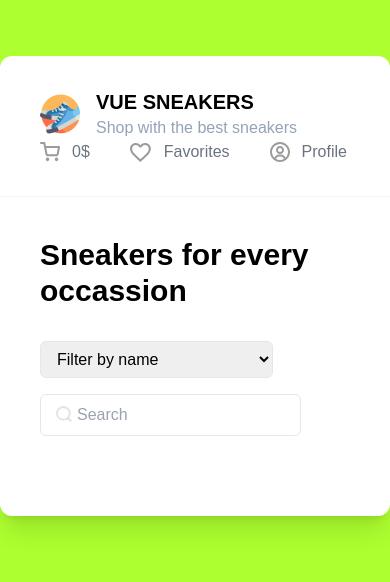
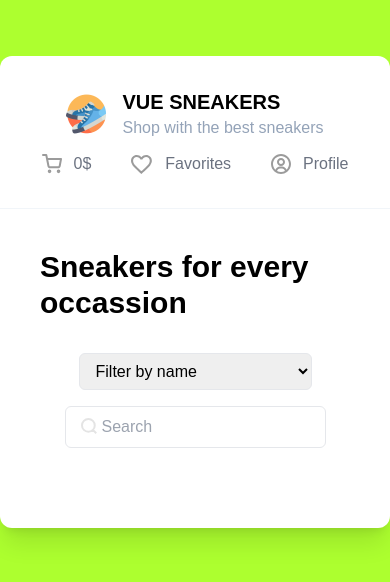
Before and after one commit to devnazarchuk/vue-sneakers, a Vue app: page / in a window 390 px wide. Shown: the top 582 px of the page. Built offline with nearby package versions, Linux system fonts and the light colour scheme; no server answers; a web font is replaced by a local one.

Commit message:
+ addaptive

```diff
--- a/src/components/CardList.vue
+++ b/src/components/CardList.vue
@@ -8,7 +8,7 @@ defineProps({
 const emit = defineEmits(['addToFavorite', 'addToCart'])
 </script>
 <template>
-  <div class="Mesh grid grid-cols-4 gap-5 " v-auto-animate>
+  <div class="Mesh grid grid-cols-4 gap-5" v-auto-animate>
     <Card
       v-for="item in items"
       :key="item.id"
@@ -31,22 +31,22 @@ const emit = defineEmits(['addToFavorite', 'addToCart'])
 }
 @media screen and (max-width: 1024px) {
   .Mesh {
+    justify-content: center;
     grid-template-columns: 1fr 1fr 1fr;
   }
 }
 @media screen and (max-width: 768px) {
   .Mesh {
+    justify-content: center;
     grid-template-columns: 1fr 1fr;
   }
   @media screen and (max-width: 425px) {
     .Mesh {
+      justify-content: center;
       grid-template-columns: 1fr;
     }
-
   }
-
 }
 .Mesh {
-
 }
 </style>
--- a/src/components/Header.vue
+++ b/src/components/Header.vue
@@ -7,7 +7,7 @@ const emit = defineEmits(['openDrawer'])
 </script>
 
 <template>
-  <header class="flex justify-between border-b border-slate-100 px-10 py-8 flex-wrap">
+  <header class="Mesh flex justify-between border-b border-slate-100 px-10 py-8 flex-wrap">
     <router-link to="/">
       <div class="flex items-center gap-4">
         <img src="/logo.png" alt="Logo" class="w-10" />
@@ -17,7 +17,7 @@ const emit = defineEmits(['openDrawer'])
         </div>
       </div></router-link
     >
-    <ul class="flex items-center gap-10">
+    <ul class="flex items-center gap-10 mt-3">
       <li
         @click="emit('openDrawer')"
         class="flex items-center gap-3 cursor-pointer text-gray-500 hover:text-black"
@@ -38,3 +38,10 @@ const emit = defineEmits(['openDrawer'])
     </ul>
   </header>
 </template>
+<style>
+@media screen and (max-width: 768px) {
+  .Mesh {
+    justify-content: center;
+  }
+}
+</style>
--- a/src/pages/Home.vue
+++ b/src/pages/Home.vue
@@ -3,7 +3,7 @@ import { reactive, watch, ref, onMounted } from 'vue'
 import axios from 'axios'
 import { inject } from 'vue'
 import CardList from '../components/CardList.vue'
-const { cart, addToCart,removeFromCart } = inject('cart')
+const { cart, addToCart, removeFromCart } = inject('cart')
 const items = ref([])
 const filters = reactive({
   sortBy: 'title',
@@ -107,10 +107,10 @@ watch(filters, fetchItems)
 </script>
 
 <template>
-  <div class="flex justify-between items-center flex-wrap">
+  <div class="Mesh flex justify-between items-center flex-wrap">
     <h2 class="text-3xl font-bold mb-8">Sneakers for every occassion</h2>
 
-    <div class="flex gap-4 flex-wrap">
+    <div class="flex gap-4 flex-wrap Mesh">
       <select @change="onChangeSelect" class="py-2 px-3 border rounded-md outline-none">
         <option value="name">Filter by name</option>
         <option value="price">Filter by price(cheap)</option>
@@ -133,3 +133,10 @@ watch(filters, fetchItems)
     <CardList :items="items" @add-to-favorite="addToFavorite" @add-to-cart="onClickAddPlus" />
   </div>
 </template>
+<style>
+@media screen and (max-width: 1024px) {
+  .Mesh {
+    justify-content: center;
+  }
+}
+</style>
```
Lines whose indentation alone changed are shown as unchanged.
